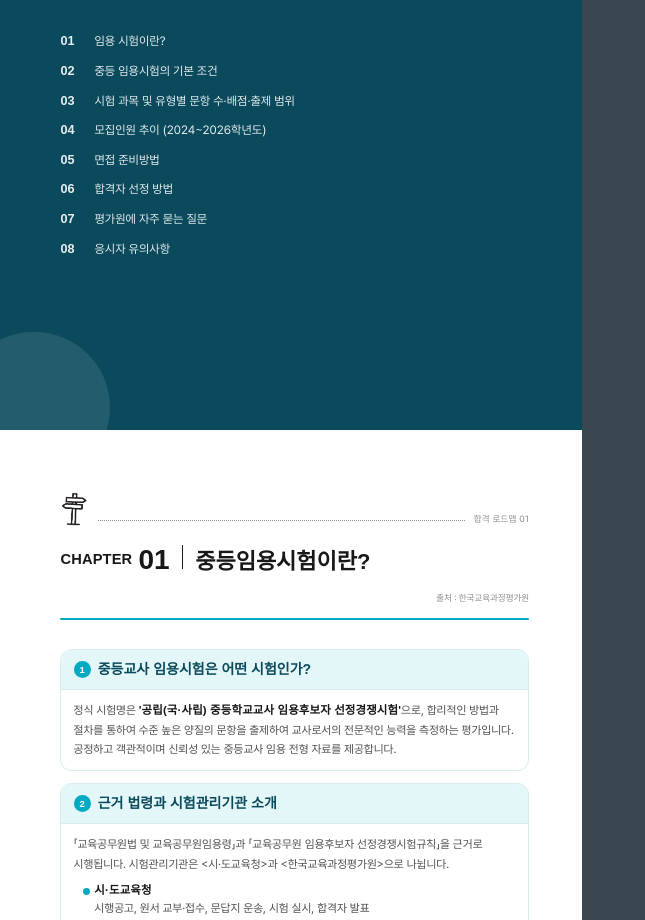
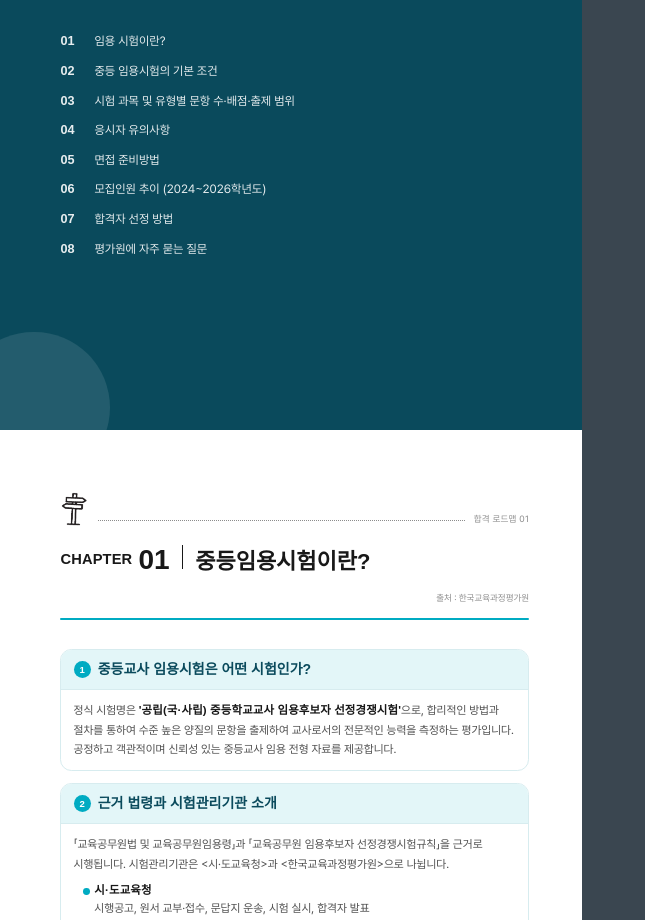
Before and after one commit to ch9712311231-dot/youdontwanna, a website: page src/book.html in a window 1280 px wide. Shown: the part 4468-5388 px from the top of the page, without its empty margins (0-645 px from the left). Drawn offline with Linux system fonts and the light colour scheme; a web font is replaced by a local one.

Commit message:
PART 1 간지(6페이지) 소목차 순서를 최신 목차 순서에 맞게 수정
- 응시자 유의사항(④)이 8번에 있던 구 순서로 남아있던 것을 정정

Co-Authored-By: Claude Sonnet 5 <noreply@anthropic.com>

```diff
--- a/src/book.html
+++ b/src/book.html
@@ -188,11 +188,11 @@
       <div class="pi"><b>01</b>임용 시험이란?</div>
       <div class="pi"><b>02</b>중등 임용시험의 기본 조건</div>
       <div class="pi"><b>03</b>시험 과목 및 유형별 문항 수·배점·출제 범위</div>
-      <div class="pi"><b>04</b>모집인원 추이 (2024~2026학년도)</div>
+      <div class="pi"><b>04</b>응시자 유의사항</div>
       <div class="pi"><b>05</b>면접 준비방법</div>
-      <div class="pi"><b>06</b>합격자 선정 방법</div>
-      <div class="pi"><b>07</b>평가원에 자주 묻는 질문</div>
-      <div class="pi"><b>08</b>응시자 유의사항</div>
+      <div class="pi"><b>06</b>모집인원 추이 (2024~2026학년도)</div>
+      <div class="pi"><b>07</b>합격자 선정 방법</div>
+      <div class="pi"><b>08</b>평가원에 자주 묻는 질문</div>
     </div>
   </div>
 </section>
```
Also changed, not shown: src/parts/02_part1_cover.html (+4 -4 lines), output/_artifact_fragment.html, output/parts/02_part1_cover.html, output/임용 합격로드맵_0720.html, output/임용합격로드맵_web.html, 1 other file.
